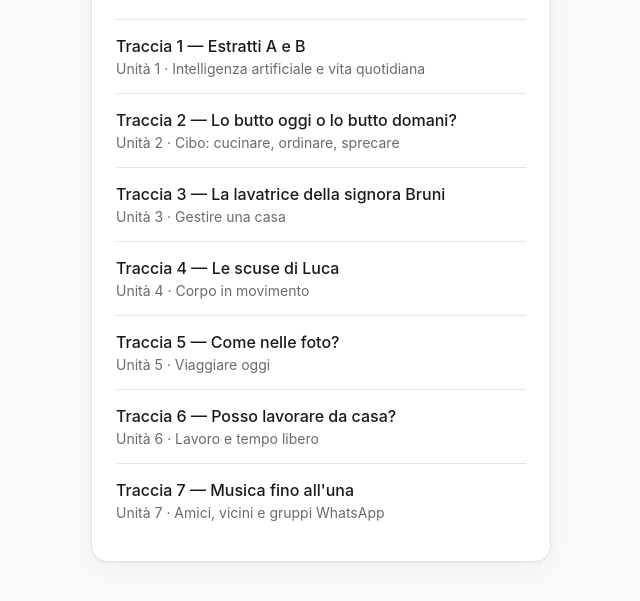
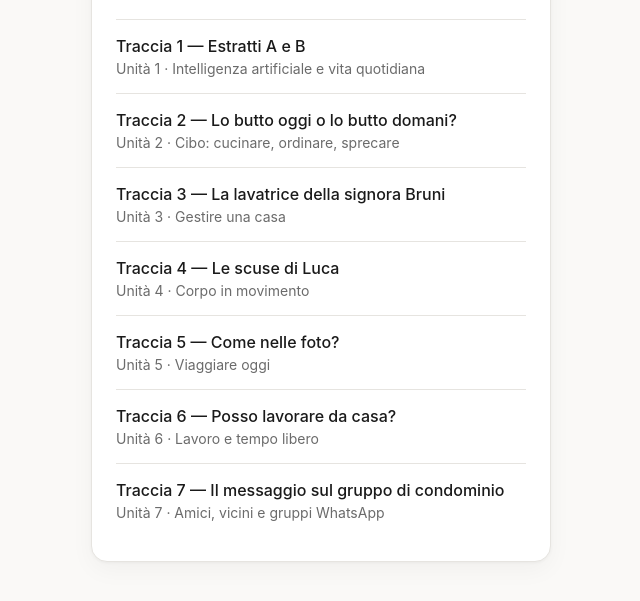
Before and after one commit to prendolaparola/audio, a plain HTML site: page index.html in a window 1280 px wide. Shown: the part 189-790 px from the top of the page, without its empty margins (319-959 px from the left). Drawn offline with Linux system fonts and the light colour scheme.

Commit message:
Elenco e README: nuovo titolo della traccia 7

```diff
--- a/index.html
+++ b/index.html
@@ -84,7 +84,7 @@
       <li><a href="4/">Traccia 4 — Le scuse di Luca <span>Unità 4 · Corpo in movimento</span></a></li>
       <li><a href="5/">Traccia 5 — Come nelle foto? <span>Unità 5 · Viaggiare oggi</span></a></li>
       <li><a href="6/">Traccia 6 — Posso lavorare da casa? <span>Unità 6 · Lavoro e tempo libero</span></a></li>
-      <li><a href="7/">Traccia 7 — Musica fino all'una <span>Unità 7 · Amici, vicini e gruppi WhatsApp</span></a></li>
+      <li><a href="7/">Traccia 7 — Il messaggio sul gruppo di condominio <span>Unità 7 · Amici, vicini e gruppi WhatsApp</span></a></li>
     </ul>
   </main>
 </body>
```
Also changed, not shown: 1 other file.
